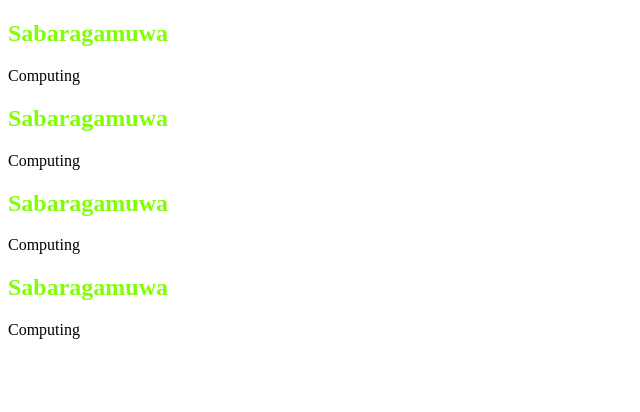
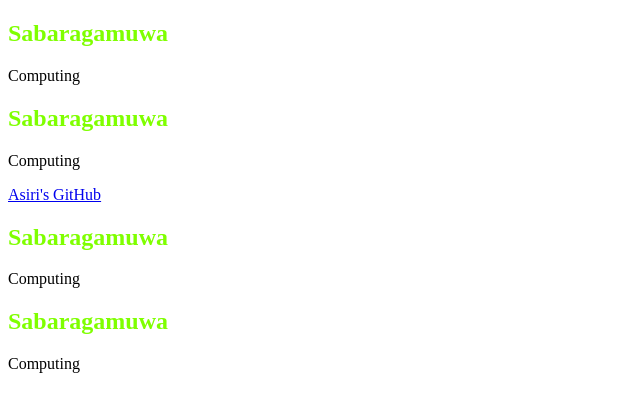
Before and after one commit to asiripr/my-first-react-app, a React (Create React App) app: page / in a window 1280 px wide. Shown: the top 412 px of the page, without its empty margins (0-640 px from the left). Built offline with nearby package versions, Linux system fonts and the light colour scheme.

Commit message:
added my second component

```diff
--- a/src/App.js
+++ b/src/App.js
@@ -20,6 +20,7 @@ function App() {
     <div>
       <UserData />
       <UserData />
+      <UserLink />
       <UserData />
       <UserData />
     </div>
@@ -34,4 +35,13 @@ const UserData = () =>{
     </div>
   );
 };
+
+// another user componet
+const UserLink = () => {
+  return(
+    <div>
+      <a href='https://github.com/asiripr'>Asiri's GitHub</a>
+    </div>
+  );
+}
 export default App;
```
